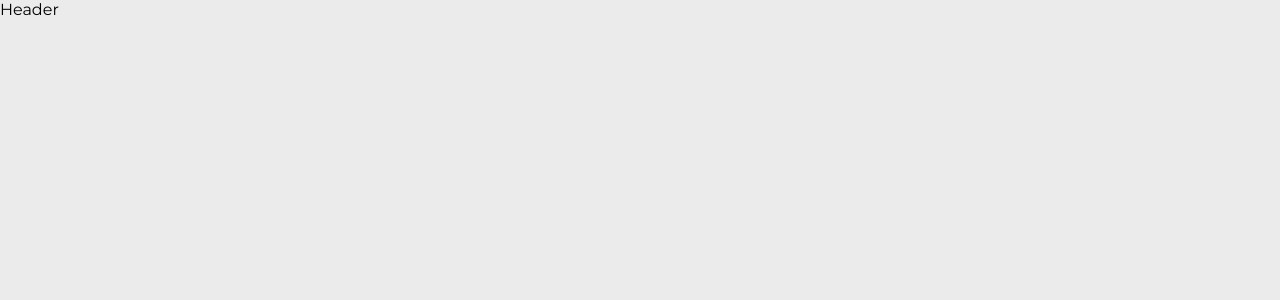
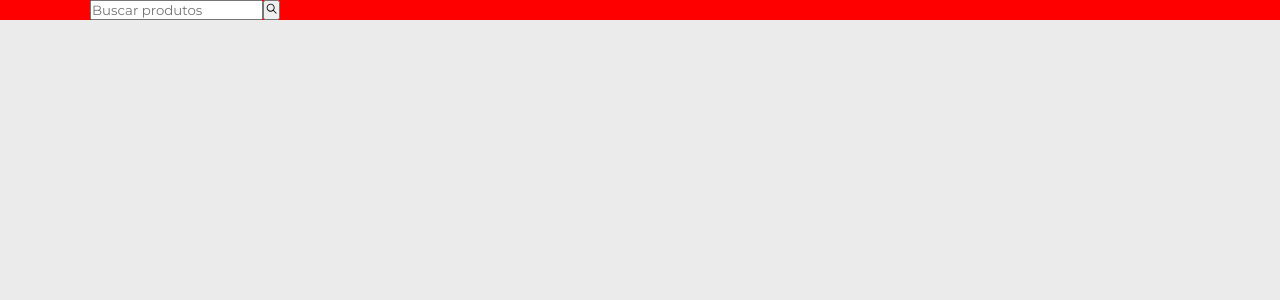
Before and after one commit to michellycruz/carrinho_de_compras, a React (Create React App) app: page / in a window 1280 px wide. Shown: the top 300 px of the page. Built offline with nearby package versions, Linux system fonts and the light colour scheme.

Commit message:
icone barra search

```diff
--- a/src/App.jsx
+++ b/src/App.jsx
@@ -1,5 +1,5 @@
 import React from 'react';
-import Header from './components/Header/header';
+import Header from './components/Header/Header';
 
 function App() {
   return (
--- a/src/components/Header/Header.jsx
+++ b/src/components/Header/Header.jsx
@@ -1,9 +1,14 @@
 import React from 'react';
+import SearchBar from '../SearchBar/SearchBar';
 
 function Header(){
 
   return(
-    <header>Header</header>
+    <header className="header" style={{backgroundColor: 'red'}}>
+      <div className="container">
+        <SearchBar />
+      </div>
+    </header>
   );
 }
 
--- /dev/null
+++ b/src/components/SearchBar/SearchBar.jsx
@@ -0,0 +1,15 @@
+import React from 'react';
+import { IoIosSearch } from 'react-icons/io';
+
+function SearchBar() {
+  return (
+    <form>
+      <input type="search" placeholder="Buscar produtos" className="search__input" required/>
+      <button type="submit"className="search__button">
+        < IoIosSearch />
+      </button>
+    </form>
+  );
+}
+
+export default SearchBar;
--- a/src/index.css
+++ b/src/index.css
@@ -10,3 +10,8 @@
 body{
   background-color: #ebebeb;
 }
+
+.container{
+  max-width: 1100px;
+  margin: 0 auto;
+}
```
Also changed, not shown: src/components/SearchBar/SearchBar.css (added).
